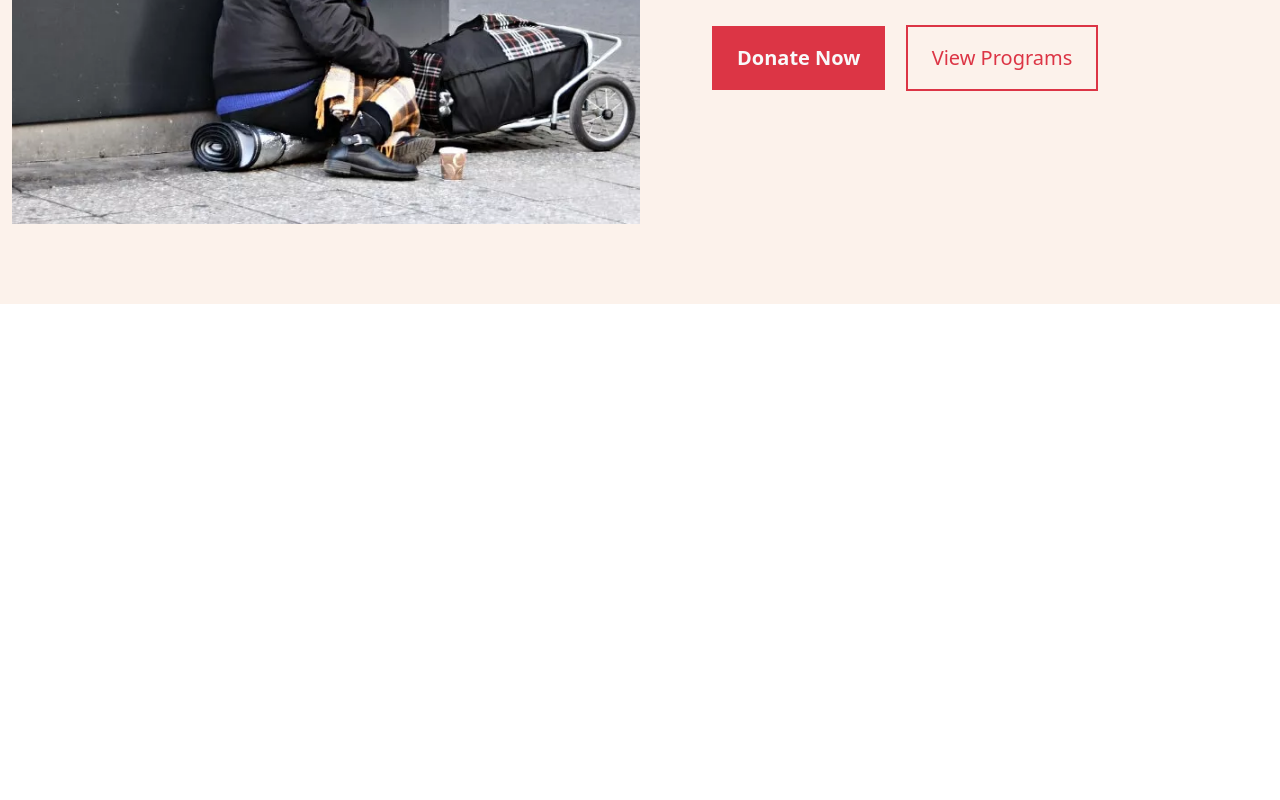
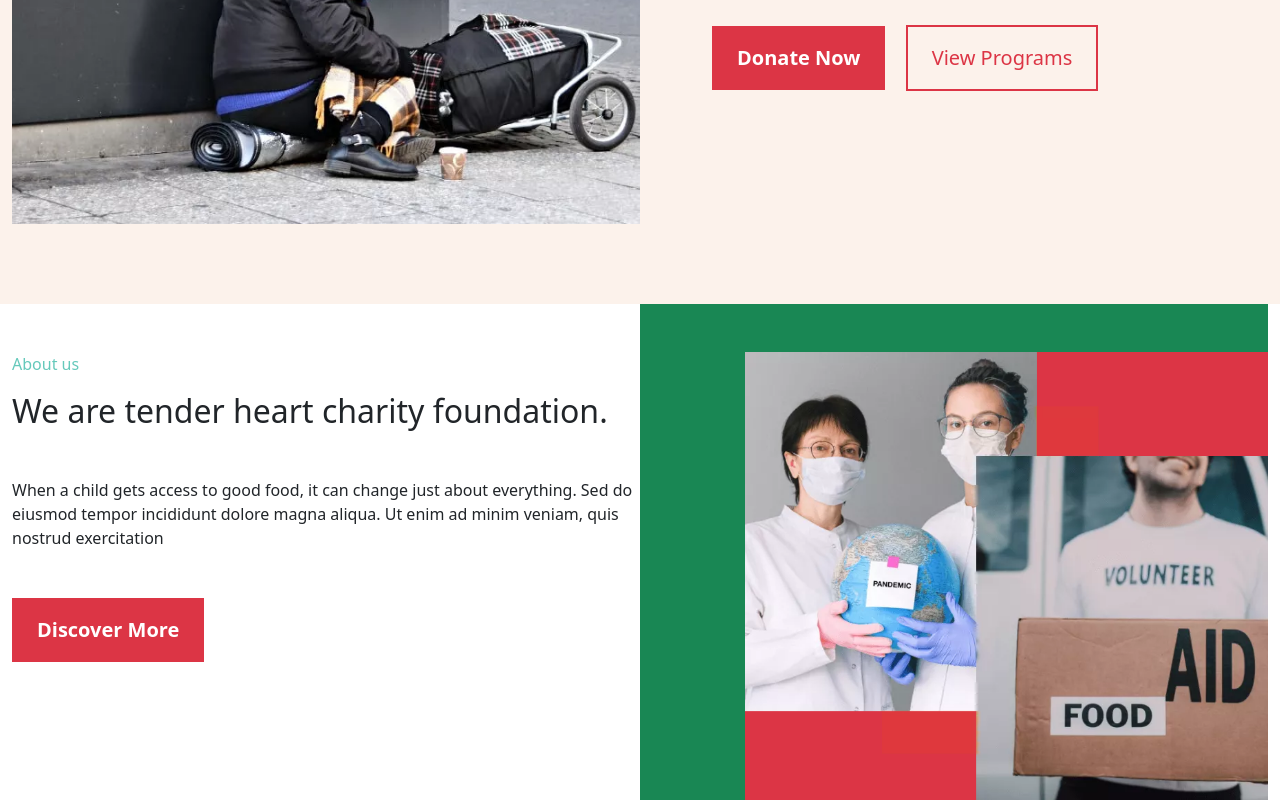
Before and after one commit to lyionmaurice/colorlide-project, a plain HTML site: page index.html in a window 1280 px wide. Shown: the part 1091-1891 px from the top of the page. Before the commit the page ends 1395 px from the top, so only its background shows below. Drawn offline with nearby package versions, Linux system fonts and the light colour scheme.

Commit message:
about us added

```diff
--- a/ass.css
+++ b/ass.css
@@ -80,7 +80,7 @@
 .about-container{
     background-color: rgb(252,242,235);
 }
-.ongoing-text{
+.upcoming-program-heading{
     color:rgb(101,201,187) ;
 }
 
@@ -95,3 +95,6 @@
 .view-program-color {
     color:rgb(241,91,67) ;
 }
+.about-us-heading{
+    color:rgb(101,201,187) ;
+}
--- a/index.html
+++ b/index.html
@@ -192,7 +192,7 @@
 
     <div class="d-inline-block ps-lg-5">
 
-      <div class="ongoing-text ">
+      <div class="upcoming-program-heading ">
         <p>upcoming program </p>
       </div>
 
@@ -212,17 +212,49 @@
       <div class="btns-container d-inline-block ">
         <div class="py-2 d-inline-block">
           <a href="https://preview.colorlib.com/#charitee"
-            class="text-decoration-none text-light fs-5 fw-bold btn btn-danger rounded-0 py-3 px-4 me-3">Donate Now</a>
+            class="fs-5 fw-bold btn btn-danger rounded-0 py-3 px-4 me-3">Donate Now</a>
         </div>
 
         <div class="d-inline-block">
           <a href="https://preview.colorlib.com/#charitee"
-            class=" text-decoration-none fs-5 btn btn-outline-danger rounded-0 px-4 py-3 border-2 ">View Programs</a>
+            class="fs-5 btn btn-outline-danger rounded-0 px-4 py-3 border-2 ">View Programs</a>
         </div>
 
       </div>
     </div>
 
+  </div>
+  <!-- about us section -->
+
+  <div class="container-fluid d-lg-flex">
+
+    <div class="col-md-9 col-lg-6">
+      <div class="about-us-heading mt-5">
+        <p>About us</p>
+      </div>
+
+      <div>
+        <h2>We are tender heart charity foundation.</h2>
+      </div>
+
+      <div class="mt-5">
+        <p>When a child gets access to good food, it can change just about everything. Sed do eiusmod tempor incididunt
+          dolore magna aliqua. Ut enim ad minim veniam, quis nostrud exercitation
+
+        </p>
+      </div>
+
+      <div class="mt-5">
+        <a href="https://preview.colorlib.com/#charitee"
+          class="btn fs-5 fw-bold rounded-0 py-3 px-4 btn-danger">Discover More</a>
+      </div>
+    </div>
+
+    <div class="bg-success">
+      <div class=" bg-danger float-end mt-5 col-sm-12 col-md-10">
+        <img src="./assets/about2.png" alt="" class="w-100">
+      </div>
+    </div>
   </div>
 
 
```
